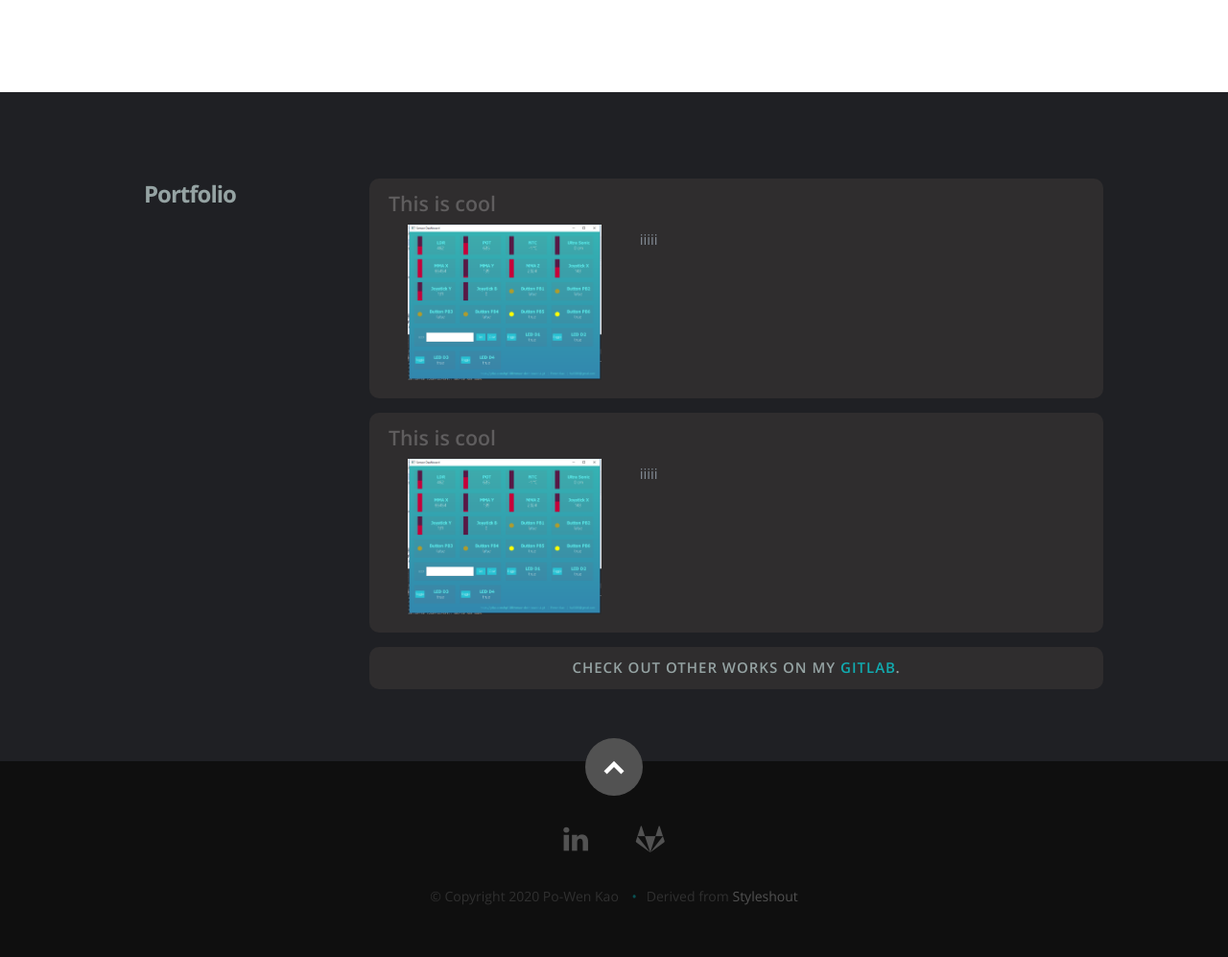
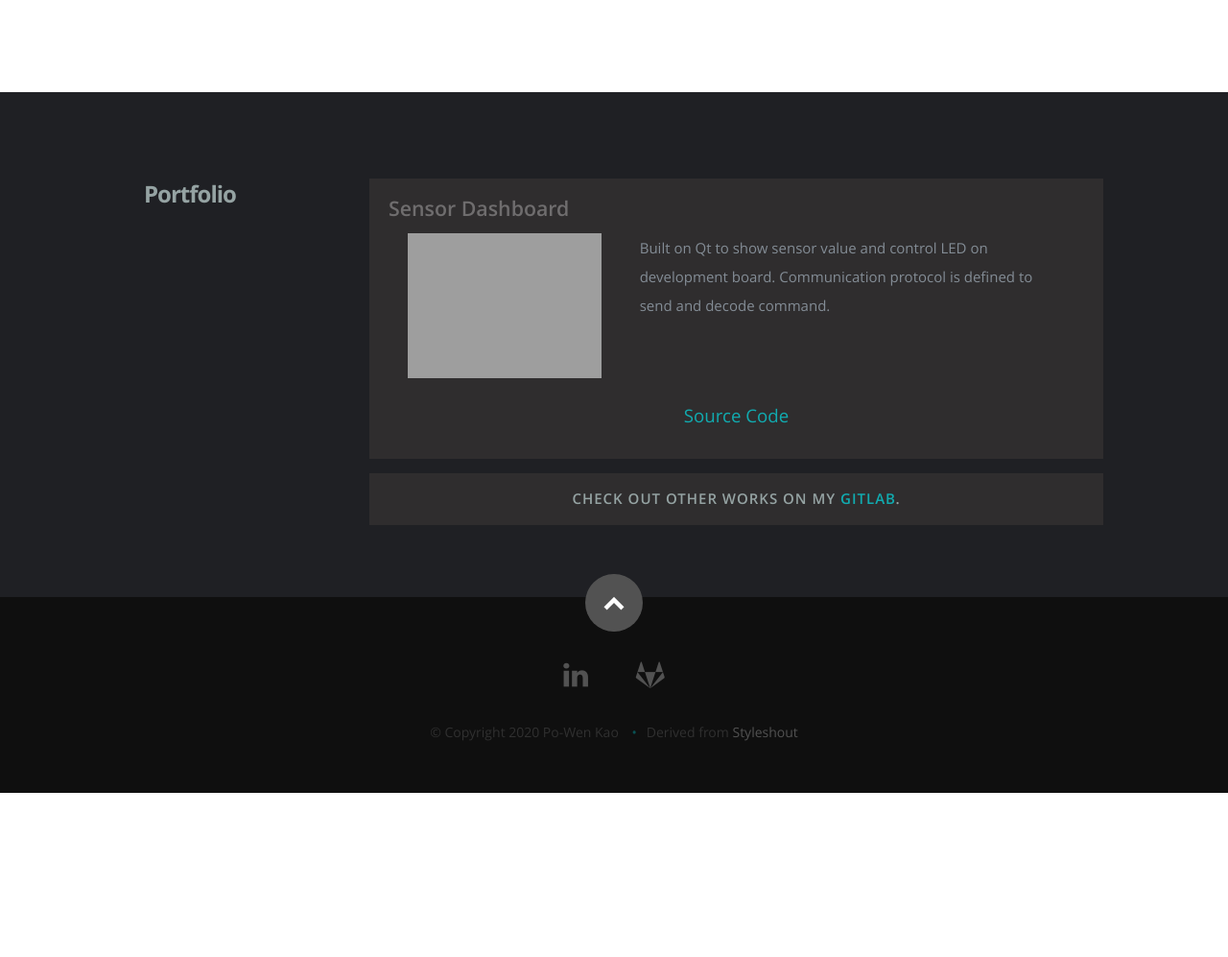
Before and after one commit to powen-kao/CV-Site, a Django app: page / in a window 1280 px wide. Shown: the part 3707-4704 px from the top of the page at 96% size. After the commit the page ends 4533 px from the top, so only its background shows below. Run offline with Django 3.2, Linux system fonts and the light colour scheme; data comes from the database, SQL or seed files in the repository; both versions use the stored data as it was after the commit; some libraries are stand-ins or nearby versions; grey boxes are pictures that could not be loaded.

Commit message:
add portfolio section add ENV_LOCAL determine whether to store media folder at sys root or local repository root change - migrate DB on container created update README.md

```diff
--- a/cv/models.py
+++ b/cv/models.py
@@ -47,3 +47,11 @@ class Framework(models.Model):
 
     def __str__(self):
         return self.name
+
+
+class Portfolio(models.Model):
+    name = models.CharField(max_length=100)
+    image = models.ImageField(upload_to="portfolio/images")
+    description = models.TextField()
+    rank = models.IntegerField()
+    link = models.TextField(default="")
--- a/cv/static/cv/css/layout.css
+++ b/cv/static/cv/css/layout.css
@@ -350,7 +350,8 @@ ul#nav li.current a { color: #F06000; }
 
 #portfolio h2 {
    font: 16pt/24pt 'opensans-semibold', sans-serif;
-   color: #5F5D5E;
+   color: #6F6D6E;
+   margin-bottom: 10px;
 }
 
 #portfolio h3 {
@@ -362,17 +363,22 @@ ul#nav li.current a { color: #F06000; }
    margin: 0;
 }
 
+#portfolio a:hover{
+   color: #E8E8E8;
+}
+
 
 .row .portfolio-row {
-   padding: 10px 0;
+   padding: 15px 0;
    margin-bottom: 15px;
    background-color: #2F2D2E;
-   border-radius: 10px;
 }
 
-/*#portfolio img{*/
-/*   width: 50%;*/
-/*}*/
+.portfolio-source-link{
+   font-size: 14pt;
+   text-align: center;
+   margin: 15px 0;
+}
 
 /* Portfolio Content */
 #portfolio-wrapper .columns { margin-bottom: 36px; }
--- a/cv/static/cv/css/media-queries.css
+++ b/cv/static/cv/css/media-queries.css
@@ -256,9 +256,6 @@
    /* ----------------------------------------------------------------- */
    #portfolio-wrapper .columns { margin-bottom: 40px; }
    .popup-modal {	max-width: 85%; }
-   .row .portfolio-row{
-      border-radius: 0;
-   }
 
 
    /* Testimonials Section
--- a/cv/templates/cv/index.html
+++ b/cv/templates/cv/index.html
@@ -262,29 +262,23 @@
               <h1><span>Portfolio</span></h1>
           </div>
           <div class="nine columns main-col">
+              {% for port in portfolio_list %}
                   <div class="row portfolio-row">
                       <div class="twelve columns">
-                      <h2> This is cool</h2>
+                          <a href="{{ port.link }}" style="display: block"></a>
+                          <h2> {{ port.name }}</h2>
                           <div class="four columns header-col">
-                          <img src={% static "cv/images/portfolio/control_panel.png" %}>
+                              <img src="{{ port.image.url }}">
                           </div>
                           <div class="eight columns main-col">
-                          <p>iiiii</p>
+                              <pre>{{port.description}}</pre>
                           </div>
                       </div>
-              </div>
-              <div class="row portfolio-row">
-                  <div class="twelve columns">
-                      <h2> This is cool</h2>
-                      <div class="four columns header-col">
-                          <img src={% static "cv/images/portfolio/control_panel.png" %}>
-                      </div>
-                      <div class="eight columns main-col">
-                          <p>iiiii</p>
+                      <div class="twelve columns portfolio-source-link">
+                          <a href="{{ port.link }}" target="_blank" style="display: block">Source Code</a>
                       </div>
                   </div>
-              </div>
-
+              {% endfor %}
 
               <div class="row collapsed portfolio-row">
                   <h3>Check Out other works on my <a href="https://gitlab.com/hp5588">Gitlab</a>.</h3>
--- a/cv/views.py
+++ b/cv/views.py
@@ -2,17 +2,19 @@
 from django.http import HttpResponse
 from django.template import loader
 
-from .models import Experience, Education, Skill
+from .models import Experience, Education, Skill, Portfolio
 
 
 def index(request):
     experience_list = Experience.objects.order_by('-end_date')
     education_list = Education.objects.order_by('-end_date')
     skill_list = Skill.objects.all().order_by('category')
+    portfolio_list = Portfolio.objects.all().order_by('rank')
     template = loader.get_template('cv/index.html')
     context = {
         'experience_list': experience_list,
         'education_list': education_list,
         'skill_list': skill_list,
+        'portfolio_list': portfolio_list,
     }
     return HttpResponse(template.render(context, request))
--- a/docker-compose-debug.yml
+++ b/docker-compose-debug.yml
@@ -8,6 +8,7 @@ services:
       - 9000:8000
     volumes:
       - ./:/cv-site
+      - ./media:/media
 
     environment:
       ENV_DEBUG: "True"
--- a/docker-compose.yml
+++ b/docker-compose.yml
@@ -8,6 +8,7 @@ services:
       - 8000:8000
     volumes:
       - ./data:/cv-site/data/
+      - ./media:/media
       - static_data:/static
 
     environment:
--- a/kao_pw/urls.py
+++ b/kao_pw/urls.py
@@ -13,10 +13,13 @@ Including another URLconf
     1. Import the include() function: from django.urls import include, path
     2. Add a URL to urlpatterns:  path('blog/', include('blog.urls'))
 """
+from django.conf.urls.static import static
 from django.contrib import admin
 from django.urls import path, include
+
+from kao_pw import settings
 
 urlpatterns = [
     path('', include('cv.urls')),
     path('admin/', admin.site.urls),
-]
+] + static(settings.MEDIA_URL, document_root=settings.MEDIA_ROOT)
--- a/setup.py
+++ b/setup.py
@@ -11,5 +11,7 @@ setup(name='cv-site-powen.kao',
       install_requires=[
             "Django==3.0.7",
             "django-cors-headers==3.4.0",
+            "Pillow==7.2.0",
+            "django-cleanup==5.0.0",
       ]
       )
```
Also changed, not shown: cv/admin.py (+6 -1 lines), kao_pw/settings.py (+3 -4 lines), README.md, cv/migrations/0006_portfolio.py (added), data/db.sqlite3, 1 other file. Lines whose indentation alone changed are shown as unchanged.
